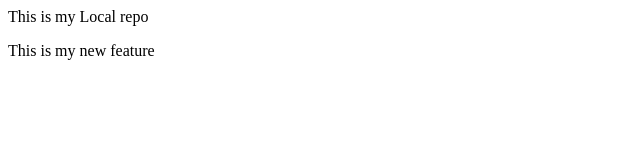
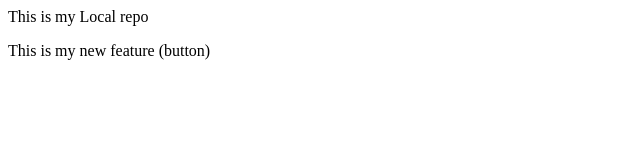
Before and after one commit to Samarth0515/localrepo, a plain HTML site: page index.html in a window 1280 px wide. Shown: the full height of the page, 0-640 px from the left. Drawn offline with Linux system fonts and the light colour scheme.

Commit message:
Add button

```diff
--- a/index.html
+++ b/index.html
@@ -1,2 +1,2 @@
 <P>This is my Local repo</P>
-<P>This is my new feature</P>
+<P>This is my new feature (button)</P>
```
